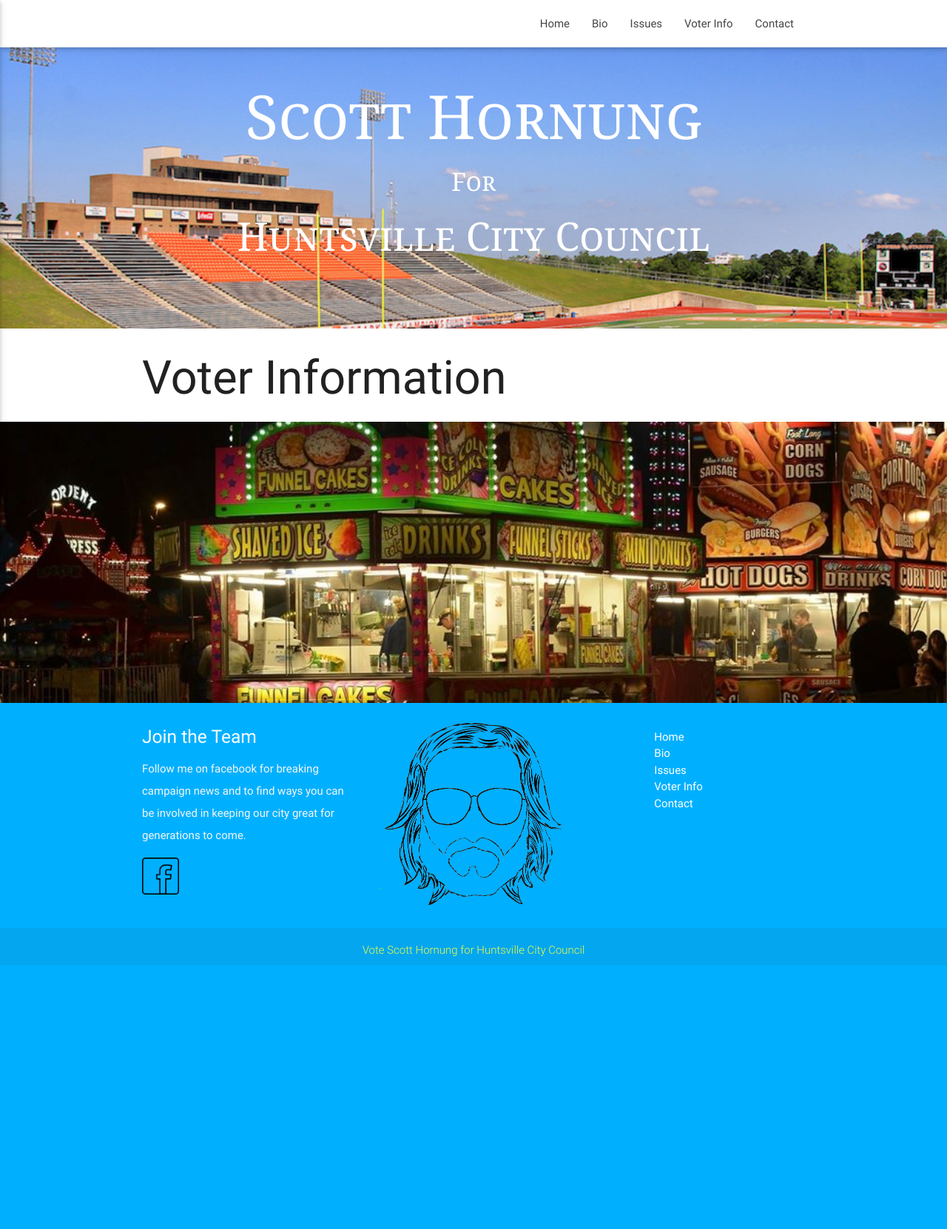
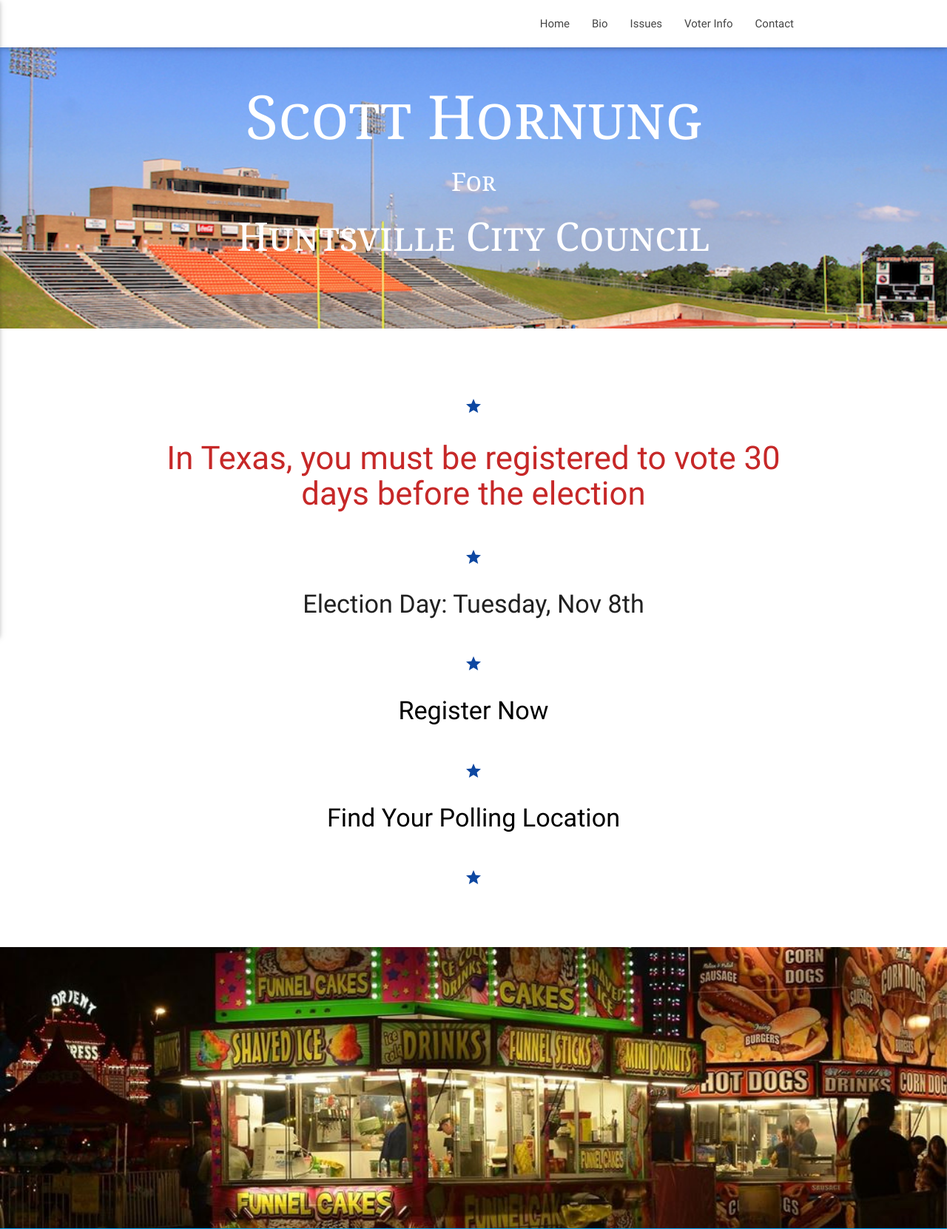
Before and after one commit to jameshornung/scottForCouncil, a PHP site: page /voters.html in a window 1280 px wide. Shown: the top 1661 px of the page at 74% size. Before the commit the page ends 1304 px from the top, so only its background shows below. Run offline with PHP 8.4, Linux system fonts and the light colour scheme; some libraries are stand-ins or nearby versions.

Commit message:
final draft

```diff
--- a/bio.html
+++ b/bio.html
@@ -40,7 +40,7 @@
     <div class="section no-pad-bot">
       <div class="container">
         <br><br>
-        <div class="row center">
+        <div class="row center hide-on-med-and-down">
           <h1 class="header center white-text intro" id="introName">Scott Hornung</h1>
           <h4 class="header white-text intro">For</h4>
           <h2 class="header center white-text intro">Huntsville City Council</h2>
--- a/contact.html
+++ b/contact.html
@@ -40,7 +40,7 @@
     <div class="section no-pad-bot">
       <div class="container">
         <br><br>
-        <div class="row center">
+        <div class="row center hide-on-med-and-down">
           <h1 class="header center white-text intro" id="introName">Scott Hornung</h1>
           <h4 class="header white-text intro">For</h4>
           <h2 class="header center white-text intro">Huntsville City Council</h2>
@@ -59,7 +59,7 @@
           <h5 class="">I look forward to hearing from you and working together to solve the issues that matter to you and your family.  Please reach out to me by e-mail, check out my facebook page, or just flag me down around town. I'm here for you, and together I know we can make this city work for everyone.</h5>
         </div>
         <div class="col s4">
-          <img src="images/scottWithJudy.jpeg" alt="Scott and Judy Hornung" id="scottAndJudy" class="photo">
+          <img src="images/scottWithJudy.jpeg" alt="Scott and Judy Hornung" id="scottAndJudy" class="photo hide-on-med-and-down">
         </div>
      </div>
     </div>
--- a/css/style.css
+++ b/css/style.css
@@ -131,6 +131,28 @@ CONTACT
   margin-bottom: 75px;
 }
 
+@media only screen and (max-width : 824px){
+  #email{
+    font-size: 20px;
+  }
+}
+
+/*+++++++++++
+VOTER INFO
++++++++++++ */
+#voterGuide{
+  margin-bottom: 70px;
+  margin-top: 70px;
+}
+
+#register{
+  color: black;
+}
+
+#register:hover{
+  color: blue;
+}
+
 /*+++++++++++
 FOOTER
 +++++++++++ */
--- a/index.html
+++ b/index.html
@@ -40,7 +40,7 @@
     <div class="section no-pad-bot">
       <div class="container">
         <br><br>
-        <div class="row center">
+        <div class="row center hide-on-med-and-down">
           <h1 class="header center white-text intro">Scott Hornung</h1>
           <h4 class="header white-text intro">For</h4>
           <h2 class="header center white-text intro">Huntsville City Council</h2>
--- a/voters.html
+++ b/voters.html
@@ -40,7 +40,7 @@
       <div class="container">
         <br><br>
         <!-- <h1 class="header center white-text intro" id="introName">Scott Hornung</h1> -->
-        <div class="row center">
+        <div class="row center hide-on-med-and-down">
           <h1 class="header center white-text intro" id="introName">Scott Hornung</h1>
           <h4 class="header white-text intro">For</h4>
           <h2 class="header center white-text intro">Huntsville City Council</h2>
@@ -54,24 +54,22 @@
   </div>
 
   <div class="container">
-    <h1>Voter Information</h1>
+    <div id="voterGuide">
+      <h2 class="center blue-text text-darken-4"><i class="material-icons">grade</i></h2>
+      <h3 class="center bold red-text text-darken-3">In Texas, you must be registered to vote 30 days before the election</h3>
+      <h2 class="center blue-text text-darken-4"><i class="material-icons">grade</i></h2>
+      <h4 class="center bold">Election Day: Tuesday, Nov 8th</h4>
+      <h2 class="center blue-text text-darken-4"><i class="material-icons">grade</i></h2>
+      <a href="http://www.votetexas.gov/register-to-vote/" target="_blank"><h4 class="center" id="register">Register Now</h4>
+      <h2 class="center blue-text text-darken-4"><i class="material-icons">grade</i></h2>
+       <a href="http://www.co.walker.tx.us/department/division.php?fDD=25-113" target="_blank"><h4 class="center" id="register">Find Your Polling Location</h4>
+      <h2 class="center blue-text text-darken-4"><i class="material-icons">grade</i></h2>
+
+
+    </div>
   </div>
 
   <div id="index-banner" class="parallax-container">
-    <div class="section no-pad-bot">
-      <div class="container">
-        <br><br>
-        <!-- <h1 class="header center white-text intro" id="introName">Scott Hornung</h1> -->
-        <div class="row center">
-          <!-- <h1 class="header center white-text intro" id="introName">Scott Hornung</h1>
-          <h4 class="header white-text intro">For</h4>
-          <h2 class="header center white-text intro">Huntsville City Council</h2> -->
-        </div>
-        <!-- <h2 class="header center white-text intro">Huntsville City Council</h2> -->
-        <br><br>
-
-      </div>
-    </div>
     <div class="parallax"><img src="images/WalkerCountyFair.jpg"></div>
   </div>
 
```
